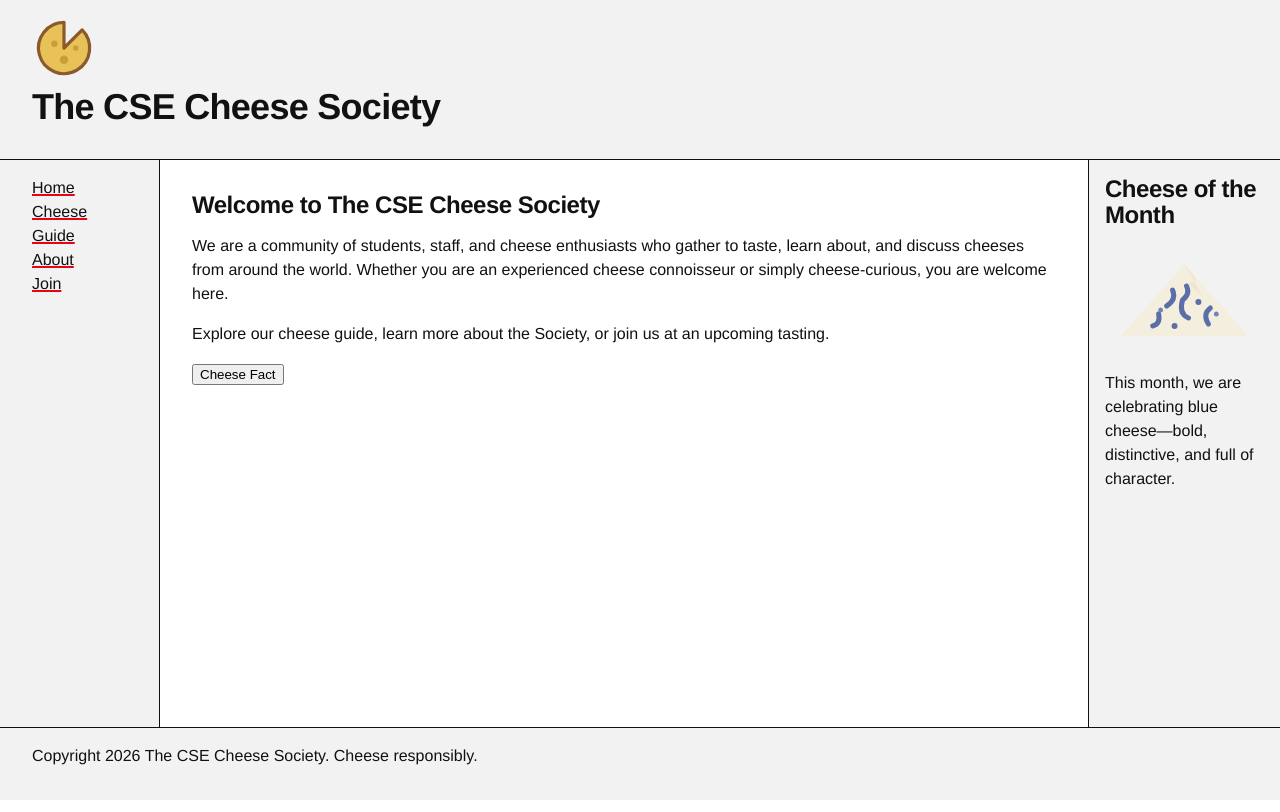
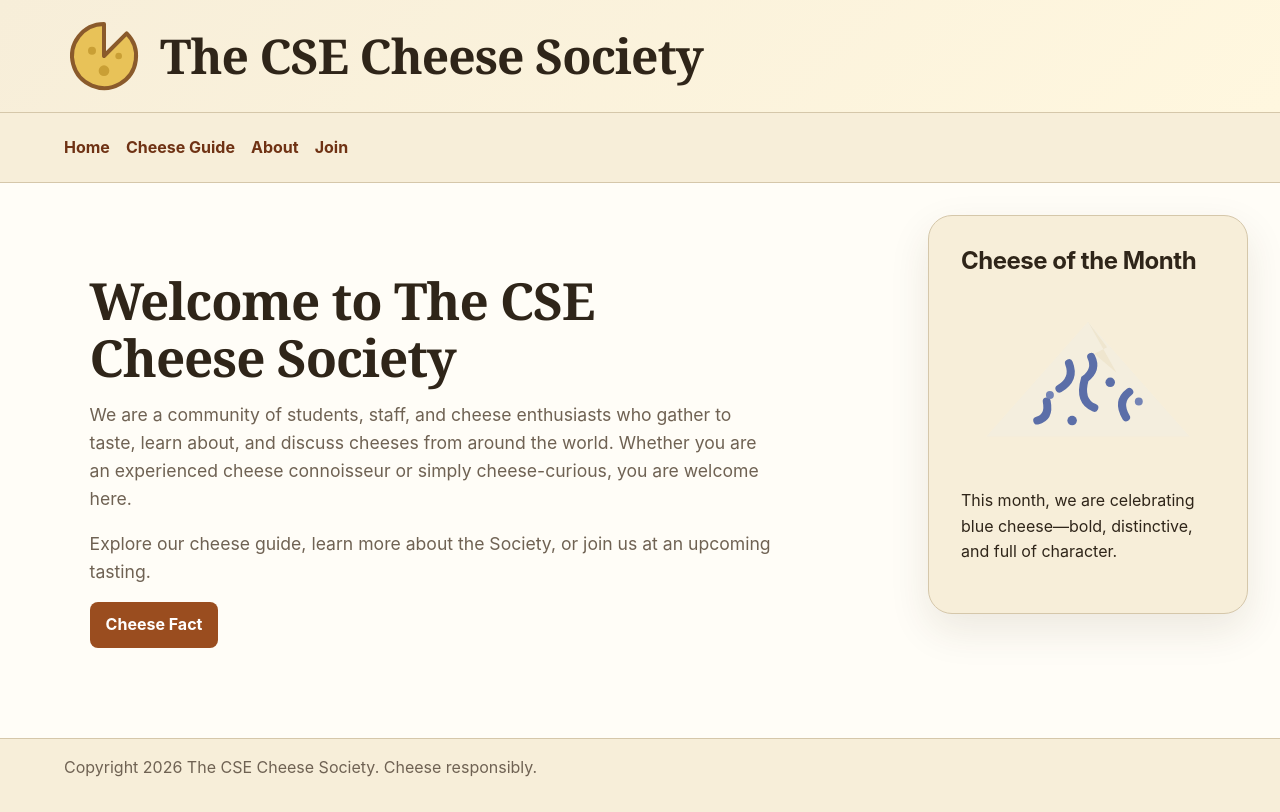
Before and after one commit to Burger0328/Cheese-Society-Website, a website: page index.html in a window 1280 px wide. Drawn offline with Linux system fonts and the light colour scheme.

```diff
--- a/SUBMISSION.json
+++ /dev/null
@@ -1,4 +0,0 @@
-{
-  "repository": "https://github.com/Burger0328/CSE143B-HW4.git",
-  "deployment": "https://cse134b-hw4-zhibo.netlify.app/"
-}
--- a/styles/global.css
+++ b/styles/global.css
@@ -1,7 +1,3 @@
-/* Reset, type, and color only — every layout rule lives in each demo's own
-   <style>. Both layers below lose to any unlayered rule, so demo styles
-   always override these without specificity fights. */
-
 @layer reset, base;
 
 @layer reset {
@@ -19,20 +15,31 @@
   body {
     background: var(--paper);
     color: var(--ink);
-    font-family: "Helvetica Neue", Helvetica, Arial, sans-serif;
+    font-family: Inter, ui-sans-serif, system-ui, -apple-system, BlinkMacSystemFont,
+      "Segoe UI", sans-serif;
     font-size: var(--text-m);
-    line-height: 1.5;
+    line-height: 1.6;
   }
 
   h1,
-  h2 {
+  h2,
+  h3 {
     margin-block: 0 var(--space-2);
     line-height: 1.1;
     letter-spacing: -0.02em;
   }
 
-  h1 { font-size: var(--text-xl); }
-  h2 { font-size: var(--text-l); }
+  h1 {
+    font-size: var(--text-xl);
+  }
+
+  h2 {
+    font-size: var(--text-l);
+  }
+
+  h3 {
+    font-size: 1.2rem;
+  }
 
   p {
     margin-block: 0 var(--space-2);
@@ -43,13 +50,38 @@
   }
 
   a {
-    color: var(--ink);
+    color: var(--accent-dark);
     text-decoration-color: var(--accent);
     text-decoration-thickness: var(--underline-width);
+  }
 
-    &:hover {
-      color: var(--accent);
-    }
+  a:hover {
+    color: var(--accent);
+  }
+
+  :focus-visible {
+    outline: 3px solid var(--focus);
+    outline-offset: 3px;
+  }
+
+  button,
+  input,
+  select {
+    font: inherit;
+  }
+
+  button {
+    padding: 0.65rem 1rem;
+    border: 0;
+    border-radius: var(--radius-s);
+    background: var(--accent);
+    color: white;
+    font-weight: 700;
+    cursor: pointer;
+  }
+
+  button:hover {
+    background: var(--accent-dark);
   }
 
   code {
--- a/styles/home.css
+++ b/styles/home.css
@@ -1,15 +1,8 @@
 @layer layout {
   body {
-    --nav-width: 10rem;
-    --aside-width: 12rem;
-
     display: grid;
-    grid-template-areas:
-      "header header header"
-      "nav    main   aside"
-      "footer footer footer";
-    grid-template-columns: var(--nav-width) 1fr var(--aside-width);
-    grid-template-rows: auto 1fr auto;
+    grid-template:
+      "header header" auto "nav nav" auto "main aside" 1fr "footer footer" auto / minmax(0, 1fr) minmax(15rem, 22rem);
     min-height: 100svh;
   }
 
@@ -19,19 +12,35 @@
 
   body > nav {
     grid-area: nav;
-    border-inline-end: var(--border);
   }
 
   body > main {
     grid-area: main;
-    padding: var(--space-3);
+    max-width: 58rem;
+    padding: clamp(var(--space-3), 7vw, var(--space-5));
+  }
+
+  body > main > h2 {
+    max-width: 18ch;
+    font-family: Georgia, "Times New Roman", serif;
+    font-size: clamp(2rem, 4vw, 3.5rem);
+  }
+
+  body > main > p {
+    max-width: var(--measure);
+    color: var(--muted-ink);
+    font-size: 1.1rem;
   }
 
   body > aside {
     grid-area: aside;
-    padding: var(--space-2);
-    border-inline-start: var(--border);
+    align-self: start;
+    margin: var(--space-3) var(--space-3) var(--space-3) 0;
+    padding: var(--space-3);
+    border: var(--border);
+    border-radius: var(--radius-l);
     background: var(--panel);
+    box-shadow: var(--shadow);
   }
 
   body > aside img {
@@ -43,22 +52,14 @@
     grid-area: footer;
   }
 
-  @media (max-width: 40rem) {
+  @media (width <= 45rem) {
     body {
-      grid-template-areas:
-        "header"
-        "nav"
-        "main"
-        "aside"
-        "footer";
-      grid-template-columns: 1fr;
-      grid-template-rows: auto auto 1fr auto auto;
+      grid-template:
+        "header" auto "nav" auto "main" 1fr "aside" auto "footer" auto / 1fr;
     }
 
-    body > nav,
     body > aside {
-      border-inline: none;
-      border-block-end: var(--border);
+      margin: 0 var(--space-2) var(--space-3);
     }
   }
 }
--- a/styles/join.css
+++ b/styles/join.css
@@ -57,6 +57,6 @@
   }
 
   dialog::backdrop {
-    background: rgb(0 0 0 / 0.4);
+    background: rgb(0 0 0 / 40%);
   }
 }
--- a/styles/site.css
+++ b/styles/site.css
@@ -2,26 +2,50 @@
   body > header,
   body > nav,
   body > footer {
-    padding: var(--space-2) var(--space-3);
+    padding: var(--space-2) clamp(var(--space-2), 5vw, var(--space-4));
     background: var(--panel);
   }
 
   body > header {
-    border-block-end: var(--border);
+    display: flex;
+    align-items: center;
+    gap: var(--space-2);
+    background: linear-gradient(135deg, var(--panel), #fff7df);
+  }
+
+  body > header h1 {
+    margin: 0;
+    font-family: Georgia, "Times New Roman", serif;
+    font-size: clamp(1.7rem, 4vw, 3rem);
+  }
+
+  body > nav {
+    border-block: var(--border);
   }
 
   body > nav ul {
+    display: flex;
+    flex-wrap: wrap;
+    gap: 0.35rem var(--space-2);
     margin: 0;
     padding: 0;
     list-style: none;
   }
 
+  body > nav a {
+    display: inline-block;
+    padding: 0.35rem 0;
+    font-weight: 700;
+    text-decoration: none;
+  }
+
   body > footer {
     border-block-start: var(--border);
+    color: var(--muted-ink);
   }
 
   .site-logo {
-    width: 4rem;
+    width: clamp(3.25rem, 7vw, 5rem);
     height: auto;
   }
 }
@@ -30,6 +54,7 @@
   @view-transition {
     navigation: auto;
   }
+
   .fresh-transition {
     view-transition-name: fresh-cheese;
   }
--- a/styles/tokens.css
+++ b/styles/tokens.css
@@ -1,30 +1,27 @@
 :root {
-  /* color */
-  --ink: #111;
-  --paper: #fff;
-  --panel: #f2f2f2;
-  --accent: #e30613;
-
-  /* space */
+  --ink: #2f2519;
+  --muted-ink: #6f6253;
+  --paper: #fffdf7;
+  --panel: #f7eed9;
+  --panel-strong: #edddb8;
+  --accent: #9a4d1f;
+  --accent-dark: #6f3214;
+  --focus: #1f6feb;
   --space-1: 0.5rem;
   --space-2: 1rem;
   --space-3: 2rem;
   --space-4: 4rem;
-
-  /* border */
-  --border-style: solid;
-  --border-width: 1px;
-  --rule-width: 4px;
+  --space-5: 6rem;
+  --border: 1px solid #d5c7aa;
+  --rule: 4px solid var(--accent);
   --underline-width: 2px;
-  --border: var(--border-width) var(--border-style) var(--ink);
-  --rule: var(--rule-width) var(--border-style) var(--accent);
-
-  /* type */
+  --radius-s: 0.5rem;
+  --radius-m: 1rem;
+  --radius-l: 1.5rem;
+  --shadow: 0 1rem 2.5rem rgb(67 47 24 / 10%);
   --text-s: 0.875rem;
   --text-m: 1rem;
   --text-l: 1.5rem;
-  --text-xl: 2.25rem;
-
-  /* line length */
+  --text-xl: clamp(2rem, 5vw, 3.5rem);
   --measure: 62ch;
 }
```
Also changed, not shown: REFLECTION.md (deleted, +0 -5 lines), docs/design-decisions.md (added, +17 -0 lines), guide/index.html (+3 -3 lines), join.html (+3 -3 lines), package.json (added, +17 -0 lines), scripts/check-links.mjs (added, +38 -0 lines), .github/workflows/quality.yml (added), .stylelintrc.json (added), README.md (added), docs/screenshots/home-page.png (added), 2 other files.
